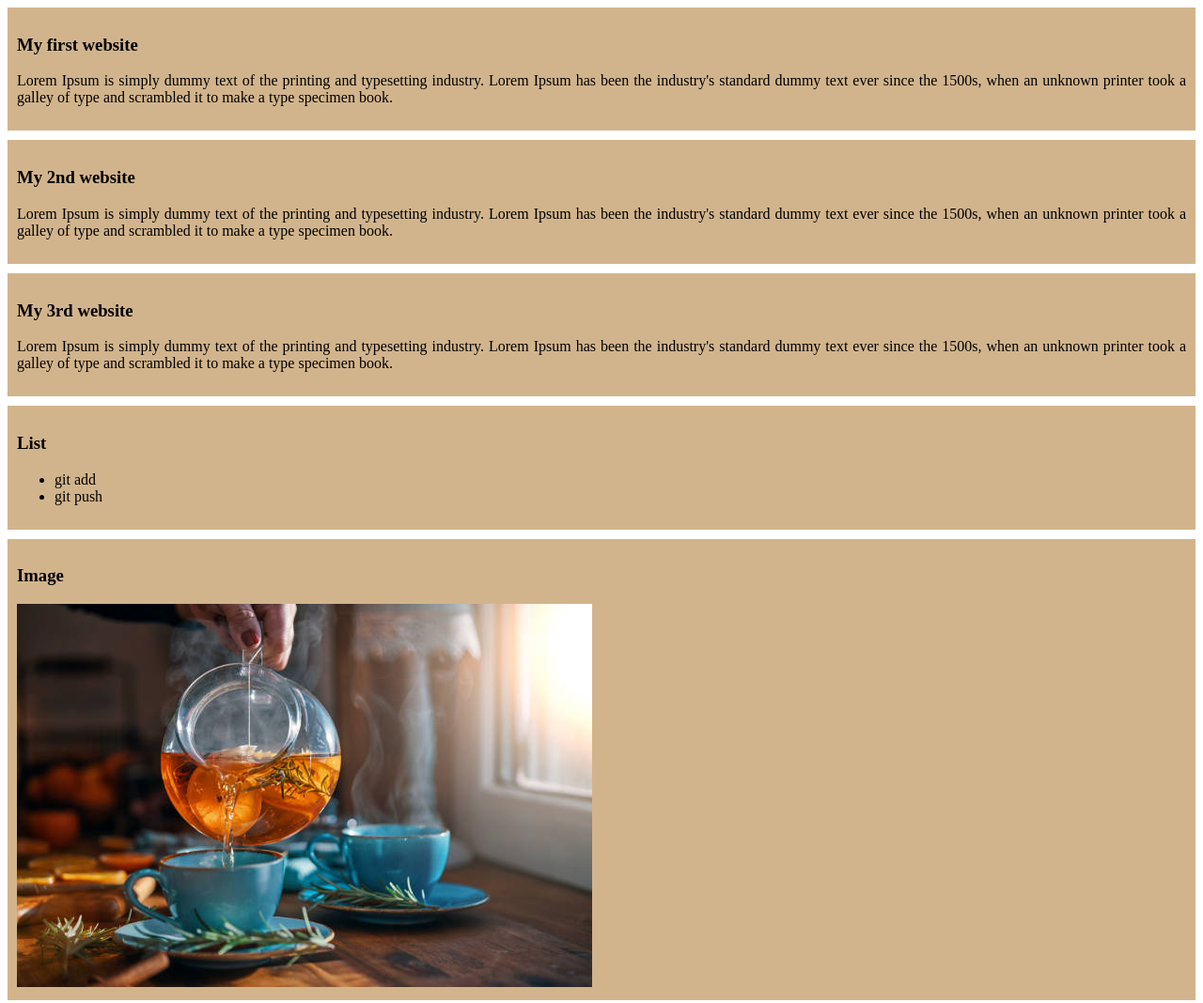
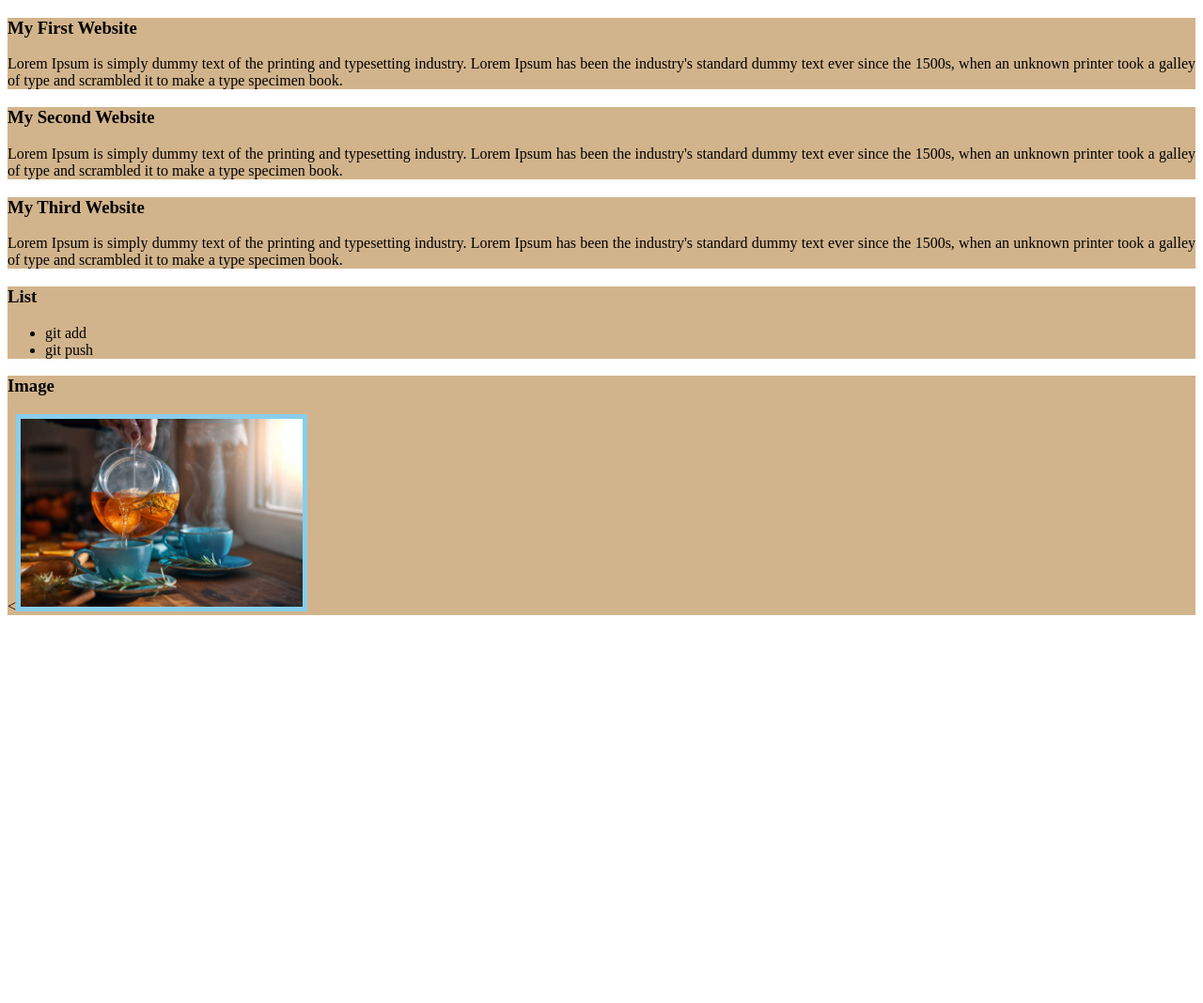
Before and after one commit to istiak19/my-first-github-repo, a plain HTML site: page index.html in a window 1280 px wide. Shown: the whole page at 94% size. After the commit the page ends 800 px from the top, so only its background shows below. Drawn offline with Linux system fonts and the light colour scheme.

Commit message:
3rd commit

```diff
--- a/index.html
+++ b/index.html
@@ -3,33 +3,32 @@
 <head>
     <meta charset="UTF-8">
     <meta name="viewport" content="width=device-width, initial-scale=1.0">
-    <title>My first ever GitHub repo</title>
+    <title>My First Ever GitHub Repo</title>
     <link rel="stylesheet" href="styles/blog.css">
 </head>
 <body>
     <div>
-        <h3>My first website</h3>
+        <h3>My First Website</h3>
         <p>Lorem Ipsum is simply dummy text of the printing and typesetting industry. Lorem Ipsum has been the industry's standard dummy text ever since the 1500s, when an unknown printer took a galley of type and scrambled it to make a type specimen book.</p>
     </div>
     <div>
-        <h3>My 2nd website</h3>
+        <h3>My Second Website</h3>
         <p>Lorem Ipsum is simply dummy text of the printing and typesetting industry. Lorem Ipsum has been the industry's standard dummy text ever since the 1500s, when an unknown printer took a galley of type and scrambled it to make a type specimen book.</p>
     </div>
     <div>
-        <h3>My 3rd website</h3>
+        <h3>My Third Website</h3>
         <p>Lorem Ipsum is simply dummy text of the printing and typesetting industry. Lorem Ipsum has been the industry's standard dummy text ever since the 1500s, when an unknown printer took a galley of type and scrambled it to make a type specimen book.</p>
     </div>
-
-     <div>
+    <div>
         <h3>List</h3>
         <ul>
             <li>git add</li>
             <li>git push</li>
         </ul>
-     </div>
-     <div>
+    </div>
+    <div>
         <h3>Image</h3>
-        <img src="Tea.jpg" alt="">
-     </div>
+        <<img src="Tea.jpg" alt="A cup of tea">
+    </div>
 </body>
 </html>
--- a/styles/blog.css
+++ b/styles/blog.css
@@ -1,7 +1,11 @@
-div{
+div {
     background-color: tan;
-    padding: 10px;
+    padding:0;
     margin-bottom: 10px;
     text-align: justify;
-    /* border: 5px solid; */
+    /* border: 10px solid skyblue; */
 }
+img{
+    width: 300px;
+    border: 5px solid skyblue;
+}
```
